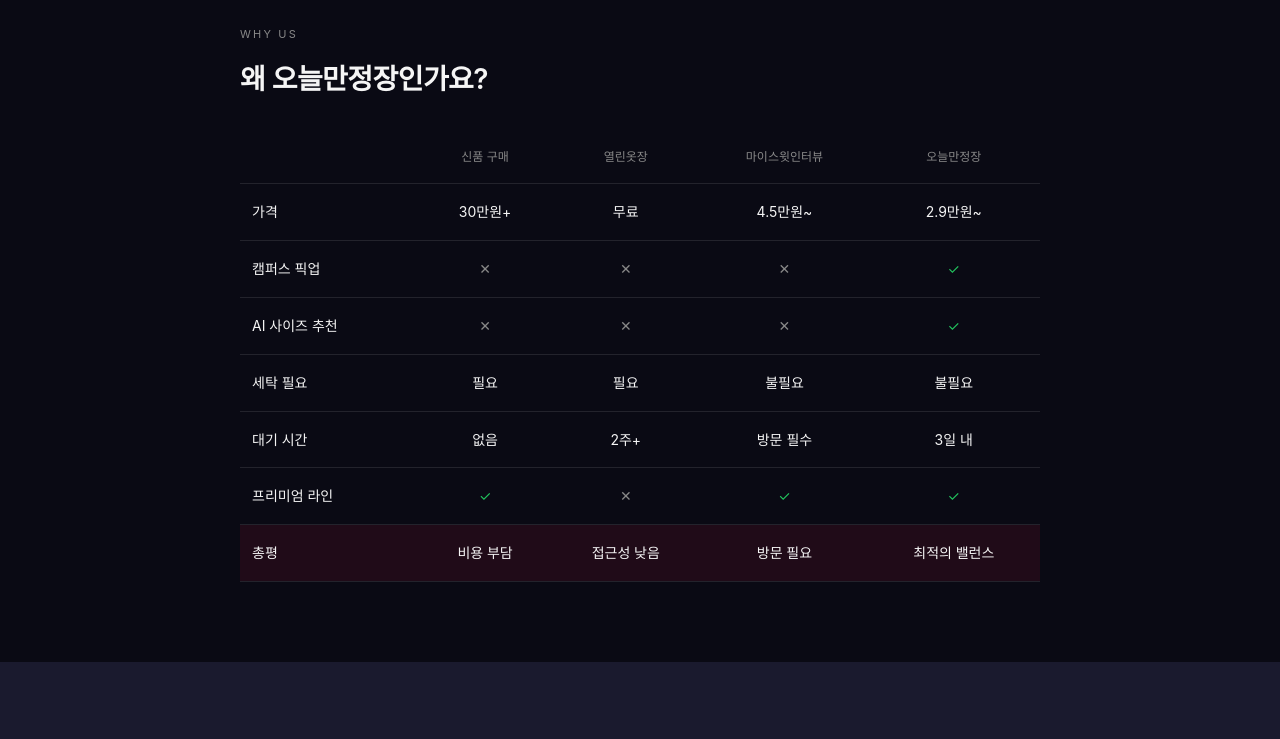
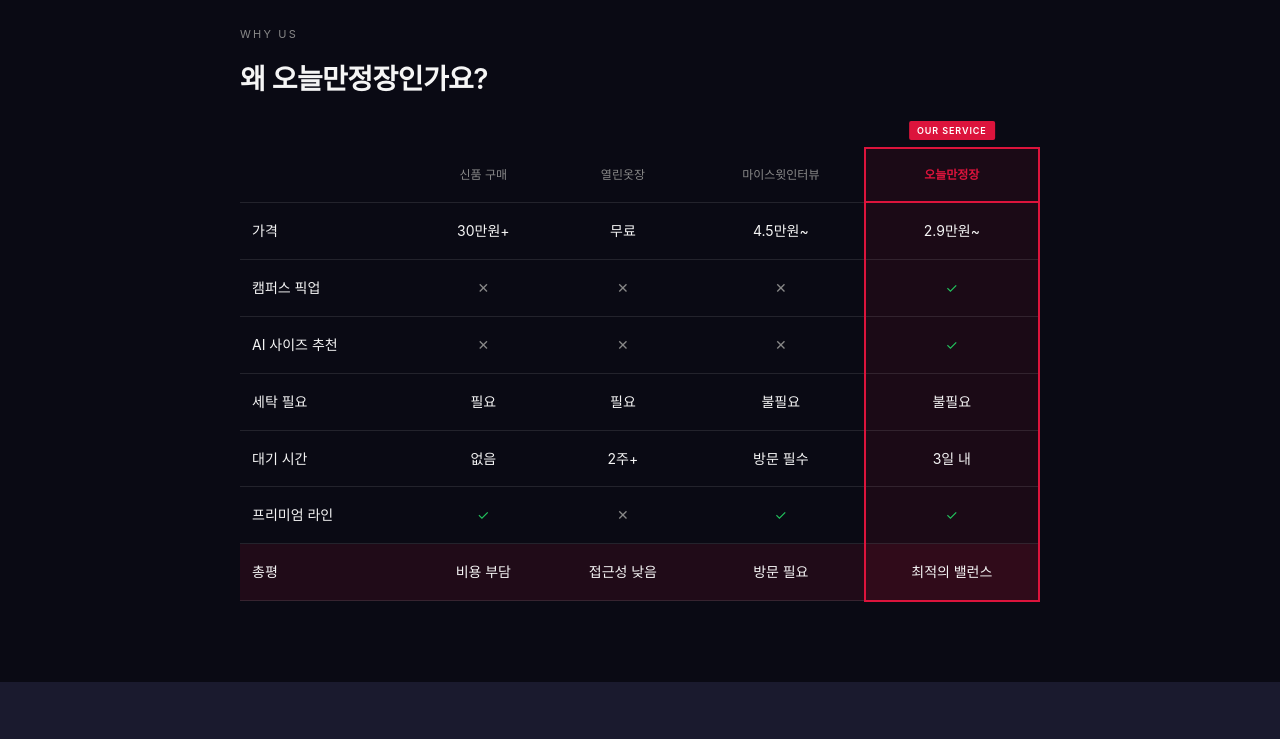
Before and after one commit to sjwoo1999/todaysuit, a plain HTML site: page index.html in a window 1280 px wide. Shown: the part 4340-5079 px from the top of the page. Drawn offline with Linux system fonts and the light colour scheme; a web font is replaced by a local one.

Commit message:
🔨 Modified: index.html
Modified: index.html

```diff
--- a/index.html
+++ b/index.html
@@ -393,7 +393,7 @@
         .comparison-table {
             width: 100%;
             border-collapse: collapse;
-            margin-top: 32px;
+            margin-top: 48px;
         }
 
         .comparison-table th,
@@ -430,6 +430,43 @@
 
         .cross {
             color: var(--gray-muted);
+        }
+
+        /* 오늘만정장 열 강조 (OUR SERVICE) */
+        .comparison-table th:last-child,
+        .comparison-table td:last-child {
+            background: rgba(220, 20, 60, 0.08);
+            border-left: 2px solid var(--crimson);
+            border-right: 2px solid var(--crimson);
+        }
+
+        .comparison-table th:last-child {
+            position: relative;
+            color: var(--crimson);
+            font-weight: 600;
+            border-top: 2px solid var(--crimson);
+        }
+
+        .comparison-table thead th:last-child::before {
+            content: 'OUR SERVICE';
+            position: absolute;
+            top: -28px;
+            left: 50%;
+            transform: translateX(-50%);
+            font-size: 9px;
+            letter-spacing: 0.1em;
+            background: var(--crimson);
+            color: white;
+            padding: 2px 8px;
+            border-radius: 2px;
+        }
+
+        .comparison-table tbody tr:first-child td:last-child {
+            border-top: 2px solid var(--crimson);
+        }
+
+        .comparison-table tbody tr:last-child td:last-child {
+            border-bottom: 2px solid var(--crimson);
         }
 
         /* 비교 카드 UI (모바일용, 기본 숨김) */
@@ -894,8 +931,13 @@
         }
 
         .reward-unit {
+            display: inline-block;
             font-size: 12px;
-            color: var(--gray-muted);
+            font-weight: 500;
+            color: var(--crimson);
+            border: 1px solid var(--crimson);
+            padding: 4px 10px;
+            border-radius: 4px;
             margin-bottom: 4px;
         }
 
@@ -1866,7 +1908,7 @@
                     <h3 class="compare-name">오늘만정장</h3>
                     <p class="compare-summary">최적의 밸런스</p>
                     <ul class="compare-features">
-                        <li><span class="label">가격</span><span class="value">3.3만원~</span></li>
+                        <li><span class="label">가격</span><span class="value">2.9만원~</span></li>
                         <li><span class="label">캠퍼스 픽업</span><span class="value check">✓</span></li>
                         <li><span class="label">AI 사이즈 추천</span><span class="value check">✓</span></li>
                         <li><span class="label">세탁</span><span class="value">불필요</span></li>
@@ -2088,11 +2130,10 @@
                 <div class="reward-card">
                     <p class="reward-name">3회권
                         : 프리미엄</p>
-                    <p class="reward-title">3회권
-                        : 프리미엄</p>
+                    <p class="reward-title">3회 이용</p>
                     <p class="reward-original">정가 225,000원</p>
                     <p class="reward-price">179,000원</p>
-                    <p class="reward-unit">(1회 = 4박5일)</p>
+                    <p class="reward-unit">1회 = 4박5일</p>
                     <p class="reward-label">Founder's Price</p>
                     <p class="reward-limited">30명 한정</p>
                 </div>
@@ -2106,7 +2147,7 @@
                         + 무료 배송</p>
                     <p class="reward-original">정가 375,000원</p>
                     <p class="reward-price">229,000원</p>
-                    <p class="reward-unit">(1회 = 4박5일)</p>
+                    <p class="reward-unit">1회 = 4박5일</p>
                     <p class="reward-label">Founder's Price</p>
                     <p class="reward-limited">30명 한정</p>
                 </div>
@@ -2121,7 +2162,7 @@
                         + 퍼스널 컬러 진단</p>
                     <p class="reward-original">정가 750,000원</p>
                     <p class="reward-price">329,000원</p>
-                    <p class="reward-unit">(1회 = 4박5일)</p>
+                    <p class="reward-unit">1회 = 4박5일</p>
                     <p class="reward-label">Founder's Price</p>
                     <p class="reward-limited">20명 한정</p>
                 </div>
@@ -2136,7 +2177,7 @@
                     <p class="reward-title">3회 이용</p>
                     <p class="reward-original">정가 135,000원</p>
                     <p class="reward-price">109,000원</p>
-                    <p class="reward-unit">(1회 = 4박5일)</p>
+                    <p class="reward-unit">1회 = 4박5일</p>
                     <p class="reward-label">Founder's Price</p>
                     <p class="reward-limited">50명 한정</p>
                 </div>
@@ -2148,7 +2189,7 @@
                         + 무료 배송</p>
                     <p class="reward-original">정가 225,000원</p>
                     <p class="reward-price">169,000원</p>
-                    <p class="reward-unit">(1회 = 4박5일)</p>
+                    <p class="reward-unit">1회 = 4박5일</p>
                     <p class="reward-label">Founder's Price</p>
                     <div class="reward-benefits">
                         <span class="check">✓</span> 무료배송
@@ -2165,7 +2206,7 @@
                         + 퍼스널 컬러 진단</p>
                     <p class="reward-original">정가 450,000원</p>
                     <p class="reward-price">289,000원</p>
-                    <p class="reward-unit">(1회 = 4박5일)</p>
+                    <p class="reward-unit">1회 = 4박5일</p>
                     <p class="reward-label">Founder's Price</p>
                     <div class="reward-benefits">
                         <span class="check">✓</span> 무료배송 · <span class="check">✓</span> 퍼스널컬러 진단
```
